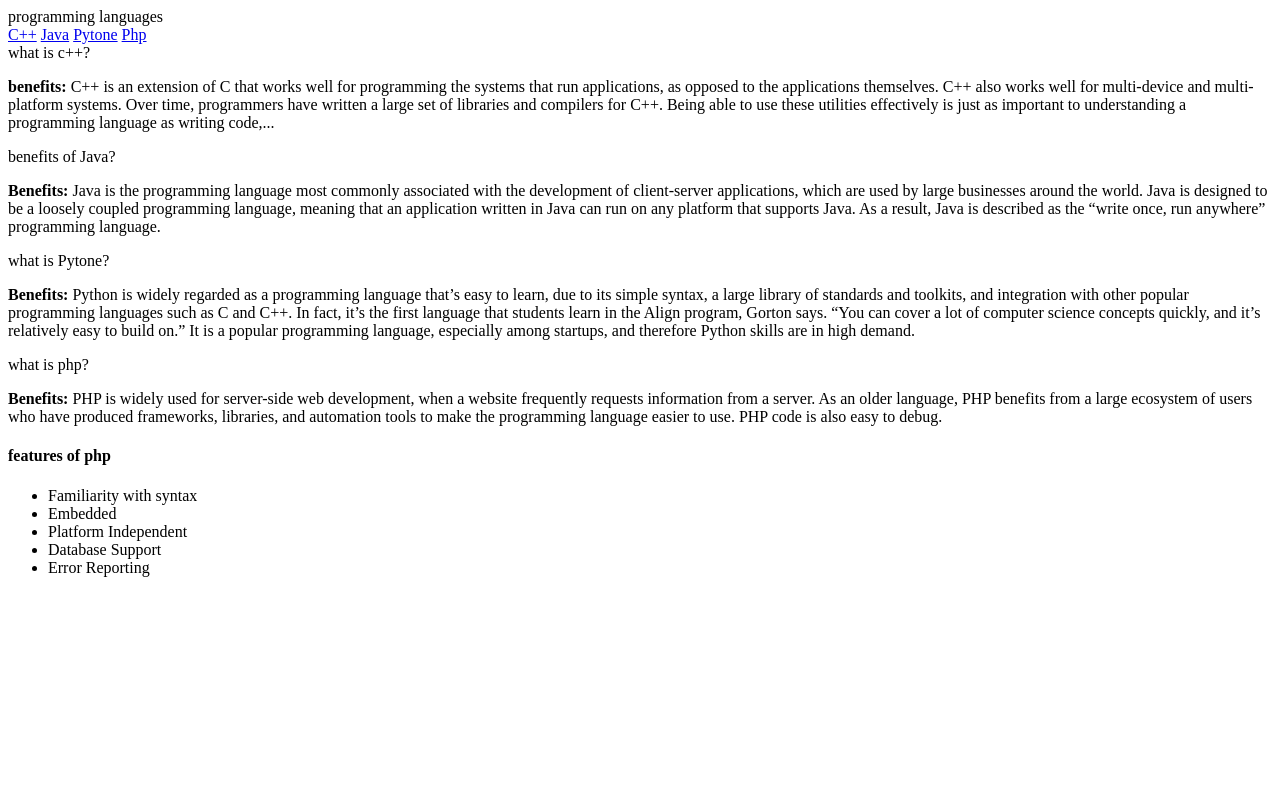
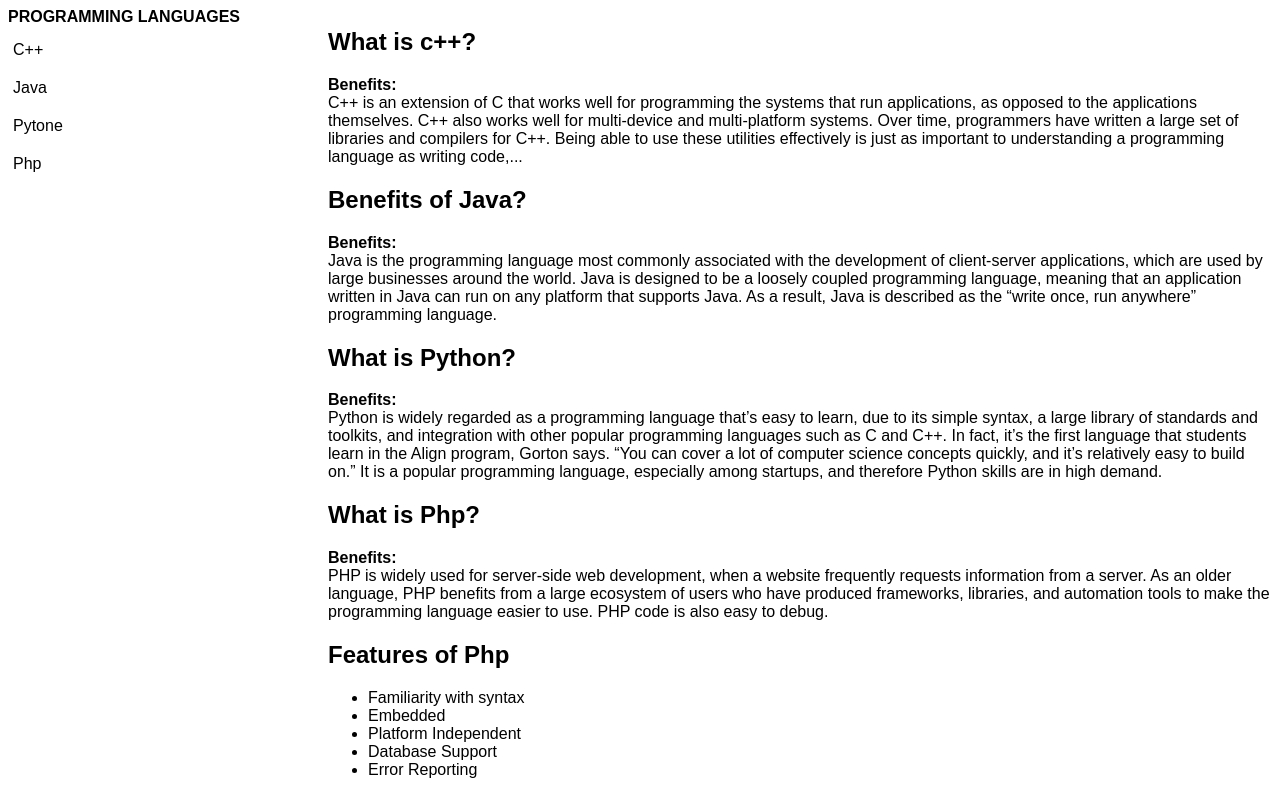
Before and after one commit to mumo-esther/microverse-trials-1, a plain HTML site: page index.html in a window 1280 px wide. Drawn offline with Linux system fonts and the light colour scheme.

Commit message:
css formatting

```diff
--- a/index.html
+++ b/index.html
@@ -7,22 +7,28 @@
     <title>Document</title>
 </head>
 <body>
+    <style>
+        body, h1, h2, h3, h4, h5, h6  {
+          font-family: Arial, Helvetica, sans-serif ;
+        }
+        </style>
     <div class="main-body">
         <nav id="navbar">
-            <header>programming  languages</header>
+            <header>PROGRAMMING LANGUAGES</header>
             <a href="#c++" class="nav-link">C++</a>
             <a href="#java" class="nav-link">Java</a>
 
-            <a href="#pytone" class="nav-link">Pytone</a>
+            <a href="#Python" class="nav-link">Pytone</a>
             <a href="#php" class="nav-link">Php</a>
         </nav>
         <main id="main-doc">
             <section class="main-section" id="intro">
-                <header>
-                    what is  c++?
-                </header>
+                <h1>
+                    What is  c++? <br>
+                </h1>
                 <p>
-                   <b>benefits:</b> C++ is an extension of C that works well for
+                   <b>Benefits:</b> <br>
+                   C++ is an extension of C that works well for
                     programming the systems that run applications, as opposed
                     to the applications themselves. C++ also works well for
                     multi-device and multi-platform systems. Over time, programmers
@@ -33,11 +39,12 @@
 
             </section>
             <section class="main-section" id="intro">
-                <header>
-                    benefits of   Java?
-                </header>
+                <h1>
+                    Benefits of   Java?
+                </h1>
                 <p>
-                    <b>Benefits:</b> Java is the programming language most commonly
+                    <b>Benefits:</b><br>
+                     Java is the programming language most commonly
                      associated with the development of client-server applications,
                       which are used by large businesses around the world. Java is
                        designed to be a loosely coupled programming language,
@@ -48,11 +55,12 @@
 
             </section>
             <section class="main-section" id="intro">
-                <header>
-                    what is Pytone?
-                </header>
+                <h1>
+                    What is Python?
+                </h1>
                 <p>
-                   <b>Benefits:</b>  Python is widely regarded as a programming language
+                   <b>Benefits:</b><br>
+                     Python is widely regarded as a programming language
                     that’s easy to learn, due to its simple syntax, a large library
                      of standards and toolkits, and integration with other popular
                       programming languages such as C and C++. In fact, it’s the
@@ -65,18 +73,19 @@
 
             </section>
             <section class="main-section" id="intro">
-                <header>
-                    what is  php?
-                </header>
+                <h1>
+                    What is  Php?
+                </h1>
                 <p>
-                   <b> Benefits:</b> PHP is widely used for server-side web development,
+                   <b> Benefits:</b>
+                   <br> PHP is widely used for server-side web development,
                     when a website frequently requests information from a server.
                      As an older language, PHP benefits from a large ecosystem of
                      users who have produced frameworks, libraries, and automation
                      tools to make the programming language easier to use. PHP code
                      is also easy to debug.
                 </p>
-                <h4>features of php</h4>
+                <h2>Features of Php</h2>
                 <ul>
 
 
@@ -91,4 +100,40 @@
         </main>
     </div>
 </body>
+<style>
+div.main-body {
+    display: grid;
+    grid-template-columns: minmax(300px , auto)1fr;
+    grid-template-areas: "navbar mainContent";
+    grid-gap: 20px;
+}
+
+nav#navbar {
+    grid-area: navbar;
+    position: fixed;
+}
+
+nav#navbar a {
+    display: block;
+    padding: 5px;
+    margin: 10px 0;
+    text-decoration: none;
+    color: black;
+}
+
+main#main-doc {
+    grid-area: mainContent;
+}
+
+header {
+    font-size: 1rem;
+    font-weight: bold;
+}
+
+code {
+    background-color: #CCC;
+    display: block;
+    padding: 20px;
+}
+</style>
 </html>
```
